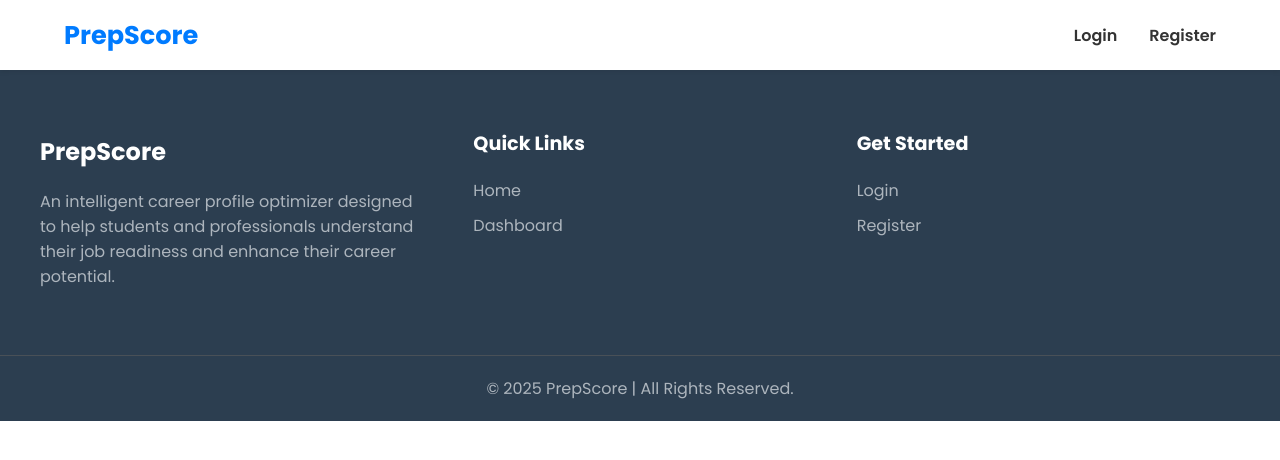
After one commit to minnajoby/PrepScore-MiniProject, a Django app: template profiles/templates/profiles/base.html in a window 1280 px wide. The commit adds this page. Shown: the top 460 px of the page. Run offline with Django 5.2, Linux system fonts and the light colour scheme; the template is opened without the code that fills it, so the values that code supplies are empty.

Commit message:
Design: Implement homepage layout with header and footer

```diff
--- /dev/null
+++ b/profiles/templates/profiles/base.html
@@ -0,0 +1,229 @@
+{% load static %}
+<!DOCTYPE html>
+<html lang="en">
+<head>
+    <meta charset="UTF-8">
+    <!-- The title will be filled in by the child template -->
+    <title>{% block title %}PrepScore{% endblock %}</title>
+
+    <!-- Google Fonts Import -->
+    <link rel="preconnect" href="https://fonts.googleapis.com">
+    <link rel="preconnect" href="https://fonts.gstatic.com" crossorigin>
+    <link href="https://fonts.googleapis.com/css2?family=Poppins:wght@400;600;700&display=swap" rel="stylesheet">
+
+    <style>
+        /* Basic styles for the entire site */
+        body {
+            font-family: 'Poppins', sans-serif;
+            margin: 0;
+            background-color: #ffffff;
+            color: #333;
+        }
+        main {
+            /* This ensures there's no double padding from the base on pages with their own layout */
+        }
+        /* =================================
+   NEW HEADER / NAVIGATION BAR STYLES
+   ================================= */
+
+nav {
+    background-color: #ffffff; /* A clean white background */
+    padding: 0 5%; /* Vertical padding is 0, Horizontal padding is 5% of screen width */
+    height: 70px; /* A fixed, clean height for the navbar */
+    display: flex;
+    justify-content: space-between; /* Pushes logo to left and links to right */
+    align-items: center; /* Vertically aligns items in the middle */
+
+    /* A subtle but important shadow to lift the nav off the page */
+    box-shadow: 0 2px 5px rgba(0, 0, 0, 0.08);
+
+    /* Make the nav stick to the top of the page */
+    position: sticky;
+    top: 0;
+    z-index: 1000; /* Ensures it stays on top of all other content */
+}
+
+/* Styling for the "PrepScore" logo */
+nav a.logo {
+    font-weight: 700;
+    font-size: 1.6rem;
+    color: #007BFF;
+    text-decoration: none;
+}
+
+/* A container for the links on the right */
+nav .nav-links {
+    display: flex;
+    align-items: center;
+}
+
+/* General styling for all links and the logout button */
+nav .nav-links a, nav .nav-links button {
+    margin-left: 2rem; /* Space between each item */
+    text-decoration: none;
+    color: #333; /* A strong, dark text color */
+    font-weight: 600;
+    font-size: 1rem;
+    transition: color 0.3s; /* Smooth color change on hover */
+}
+
+/* Specific styling for the logout button to make it look like a link */
+nav .nav-links button {
+    background: none;
+    border: none;
+    cursor: pointer;
+    padding: 0;
+}
+
+/* The hover effect for all links/buttons */
+nav .nav-links a:hover, nav .nav-links button:hover {
+    color: #007BFF; /* Links turn blue on hover */
+}
+
+/* Special styling for the "Register" button to make it stand out */
+nav .nav-links a.register-btn {
+    background-color: #007BFF;
+    color: white;
+    padding: 8px 16px;
+    border-radius: 6px;
+    transition: background-color 0.3s, color 0.3s;
+}
+nav .nav-links a.register-btn:hover {
+    background-color: #0056b3;
+    color: white;
+}
+/* =================================
+   NEW FOOTER STYLES
+   ================================= */
+
+footer {
+    background-color: #2c3e50; /* A dark, professional blue-gray */
+    color: #adb5bd; /* A soft, light gray for the text */
+    padding-top: 40px;
+}
+
+.footer-content {
+    display: flex;
+    justify-content: space-around; /* Spreads the columns out */
+    flex-wrap: wrap; /* Allows columns to stack on smaller screens */
+    max-width: 1200px;
+    margin: 0 auto; /* Centers the content */
+    padding: 0 20px;
+}
+
+.footer-section {
+    flex: 1;
+    min-width: 250px; /* Ensures columns don't get too squished */
+    margin-bottom: 30px;
+}
+
+.footer-section.links {
+    margin-left: 50px; /* Pushes the element 50px to the right */
+}
+.footer-section h3 {
+    color: #ffffff; /* White color for the headings */
+    margin-bottom: 20px;
+    font-size: 1.2rem;
+}
+
+.footer-section .logo-text {
+    font-size: 1.5rem;
+    font-weight: 700;
+}
+
+.footer-section ul {
+    list-style: none; /* Removes bullet points */
+    padding: 0;
+}
+
+.footer-section ul li {
+    margin-bottom: 10px;
+}
+
+.footer-section a {
+    text-decoration: none;
+    color: #adb5bd;
+    transition: color 0.3s, padding-left 0.3s; /* <-- ADD 'padding-left' to the transition */
+    display: inline-block; /* <-- ADD THIS LINE so padding works correctly */
+}
+
+.footer-section a:hover {
+    color: #ffffff; /* Links brighten on hover */
+}
+
+.footer-bottom {
+    text-align: center;
+    padding: 20px;
+    border-top: 1px solid #495057; /* A subtle line to separate the bottom bar */
+    margin-top: 20px;
+}
+    </style>
+
+    <!-- This block allows child templates to add their own unique CSS -->
+    {% block extra_head %}{% endblock %}
+</head>
+<body>
+    <!-- ==================== NAVIGATION BAR ==================== -->
+    <nav>
+        <a href="{% url 'home' %}" class="logo">PrepScore</a>
+        <div class="nav-links">
+            {% if user.is_authenticated %}
+                <a href="{% url 'dashboard' %}">Dashboard</a>
+                <form action="{% url 'logout' %}" method="post" style="display: inline;">
+                    {% csrf_token %}
+                    <button type="submit">Logout</button>
+                </form>
+            {% else %}
+                <a href="{% url 'login' %}">Login</a>
+                <a href="{% url 'register' %}">Register</a>
+            {% endif %}
+        </div>
+    </nav>
+
+    <!-- ==================== MAIN CONTENT AREA ==================== -->
+    <main>
+        {% block content %}
+        <!-- The content from child pages like home.html or dashboard.html will be inserted here. -->
+        {% endblock %}
+    </main>
+        </main>
+
+    <!-- ==================== FOOTER ==================== -->
+    <footer>
+        <div class="footer-content">
+            <div class="footer-section about">
+                <h3 class="logo-text">PrepScore</h3>
+                <p>
+                    An intelligent career profile optimizer designed to help students and professionals understand their job readiness and enhance their career potential.
+                </p>
+            </div>
+            <div class="footer-section links">
+                <h3>Quick Links</h3>
+                <ul>
+                    <li><a href="{% url 'home' %}">Home</a></li>
+                    <li><a href="{% url 'dashboard' %}">Dashboard</a></li>
+                    <!-- You can add an 'About' or 'Contact' page link here later -->
+                </ul>
+            </div>
+            <div class="footer-section auth-links">
+                <h3>Get Started</h3>
+                <ul>
+                    {% if user.is_authenticated %}
+                        <li><p>Welcome, {{ user.username }}!</p></li>
+                    {% else %}
+                        <li><a href="{% url 'login' %}">Login</a></li>
+                        <li><a href="{% url 'register' %}">Register</a></li>
+                    {% endif %}
+                </ul>
+            </div>
+        </div>
+        <div class="footer-bottom">
+            © {% now "Y" %} PrepScore | All Rights Reserved.
+        </div>
+    </footer>
+    <!-- ================================================== -->
+
+</body>
+</html>
+</body>
+</html>
```
Also changed, not shown: profiles/templates/profiles/home.html (+98 -110 lines).
